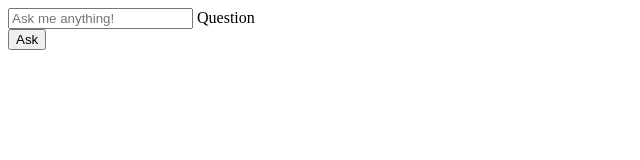
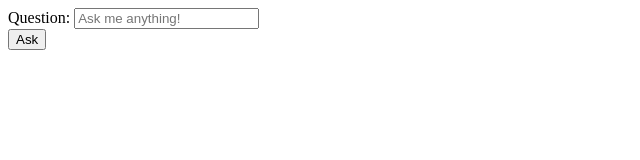
Before and after one commit to matcottonjr/finalProject, a plain HTML site: page index.html in a window 1280 px wide. Shown: the whole page, without its empty margins (0-640 px from the left). Drawn offline with Linux system fonts and the light colour scheme.

Commit message:
Rearranged html elements

```diff
--- a/index.html
+++ b/index.html
@@ -11,8 +11,8 @@
 
 <body>
     <div>
+        <label for="question">Question:</label>
         <input type="text" id="question" name="question" value="" placeholder="Ask me anything!">
-        <label for="question">Question</label>
     </div>
     <div>
         <button type="submit">Ask</button>
```
